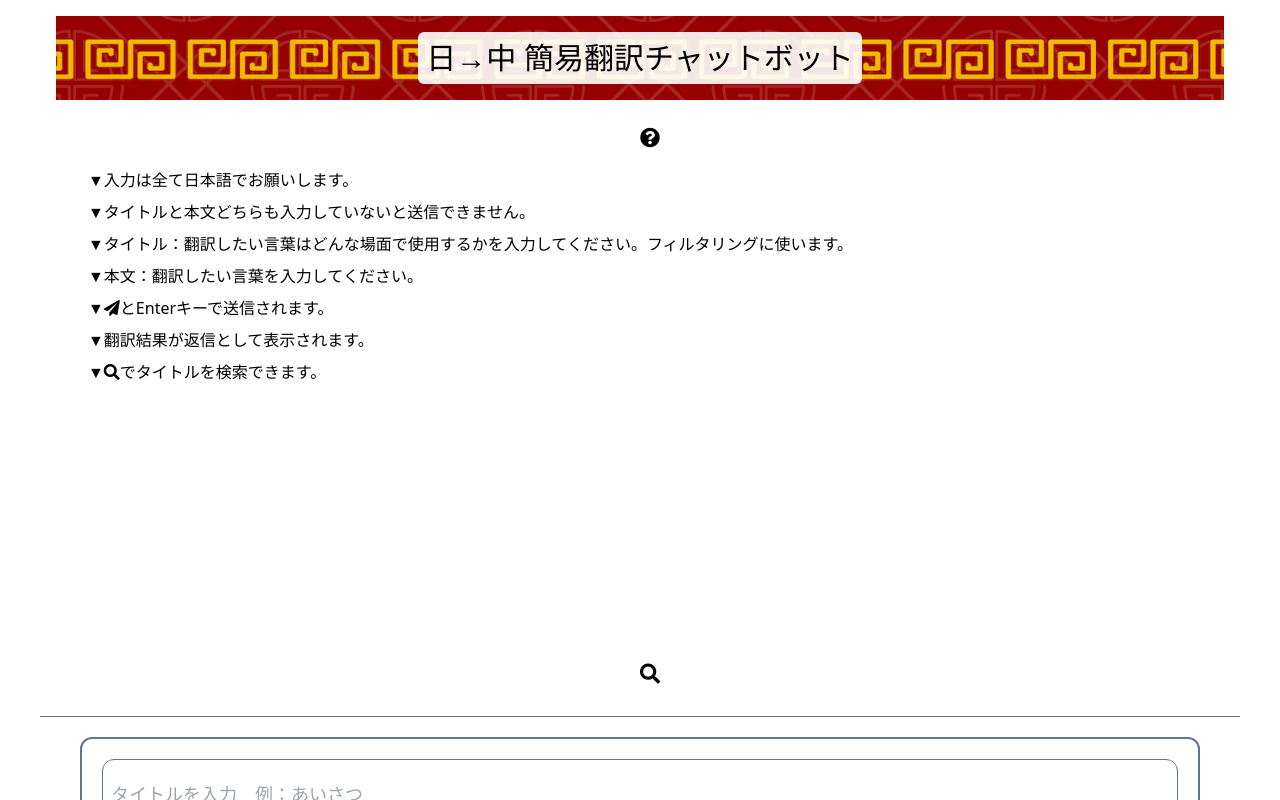
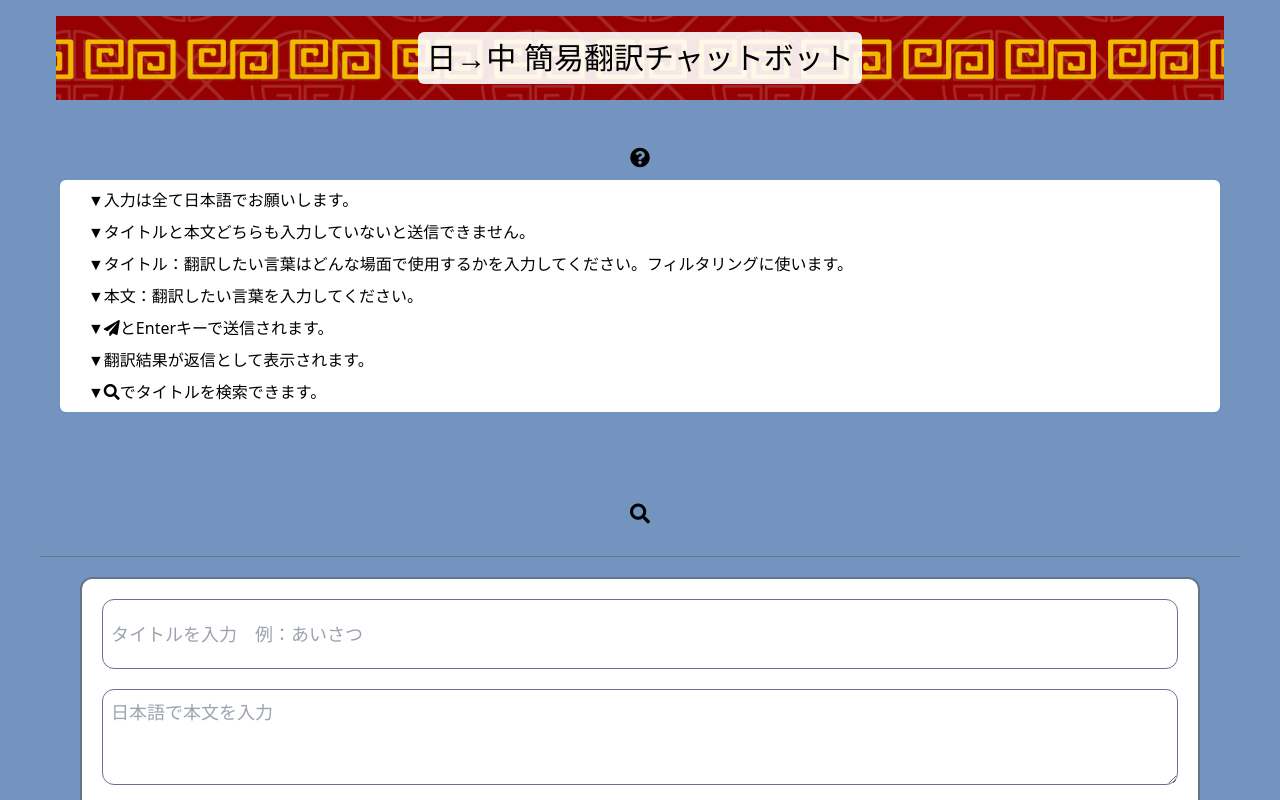
Before and after one commit to 723kb/kadai04_chat, a website with bundled scripts: page index.html in a window 1280 px wide. Both pictures are taken after a click on the button 650 px from the left and 138 px from the top of the page. Shown: the top 800 px of the page. Built offline with nearby package versions, Linux system fonts and the light colour scheme; no server answers.

Commit message:
色合いをLINE風に変更

```diff
--- a/css/input.css
+++ b/css/input.css
@@ -13,11 +13,11 @@
 }
 
 .chat-bubble.left {
-  @apply  bg-slate-50 rounded-tr-sm;
+  @apply  bg-[#EDF1EE] rounded-tr-sm;
 }
 
 .chat-bubble.right {
-  @apply bg-green-400 text-white rounded-tl-sm ml-auto;
+  @apply bg-[#8DE055] rounded-tl-sm ml-auto;
 }
 
 .chat-bubble h3 {
--- a/index.html
+++ b/index.html
@@ -13,7 +13,7 @@
   <link rel="apple-touch-icon" href="img/apple-touch-icon-180x180.png" sizes="180x180">
 </head>
 
-<body class="max-w-[1200px] mx-auto h-screen flex flex-col">
+<body class="max-w-[1200px] mx-auto h-screen flex flex-col bg-[#7494C0]">
   <!-- ヘッダー -->
   <header class="bg-cover bg-center m-4 p-4 flex justify-center items-center"
     style="background-image: url('img/header.jpg');">
@@ -22,9 +22,9 @@
   <!-- メイン -->
   <main class="flex-grow flex flex-col">
     <!-- 使い方説明 -->
-    <button id="toggleButton" class="ml-5 p-2 text-xl hover:bg-yellow-200 rounded-md"><i
+    <button id="toggleButton" class="mx-5 mt-5 p-2 text-xl hover:bg-white  rounded-md"><i
         class="fas fa-question-circle"></i></button>
-    <div id="toggleDiv" class="mx-5 px-5">
+    <div id="toggleDiv" class="mx-5 px-5 bg-white rounded-md">
       <p class="m-2">▼入力は全て日本語でお願いします。</p>
       <p class="m-2">▼タイトルと本文どちらも入力していないと送信できません。</p>
       <p class="m-2">▼タイトル：翻訳したい言葉はどんな場面で使用するかを入力してください。フィルタリングに使います。</p>
@@ -35,18 +35,18 @@
     </div>
     <!-- 登録内容表示エリア -->
     <!-- <div class="text-center text-xl">▽ 翻訳結果 ▽</div> -->
-    <div id="list" class="w-full flex-grow overflow-auto p-5 mb-[220px]">
+    <div id="list" class="w-full flex-grow overflow-auto p-5 mb-5">
       <!-- ここに追加データが挿入される -->
     </div>
         <!-- フィルタリングエリア -->
         <div class="mx-5 pb-5 flex flex-col justify-center items-center">
-          <button id="search" class="ml-5 p-2 text-xl hover:bg-yellow-200 rounded-md"><i
+          <button id="search" class="mx-5 mt-5 p-2 text-xl hover:bg-white  rounded-md"><i
               class="fas fa-search "></i></button>
           <input id="filter" type="text" placeholder="検索したいタイトルを入力"
             class="text-lg py-5 px-2 border-solid border border-slate-500 rounded-xl hover:bg-pink-50 w-full">
         </div>
     <!-- 入力エリア -->
-    <div class="bg-white z-10 p-5 border-t border-slate-500">
+    <div class="bg-[#7494C0] z-10 p-5 border-t border-slate-500">
 
       <div class="flex flex-col mx-5 px-5 pt-5 border-solid border-2 border-slate-500 rounded-xl bg-white">
         <input id="title" type="text" placeholder="タイトルを入力　例：あいさつ"
--- a/js/app.js
+++ b/js/app.js
@@ -44,14 +44,14 @@ const addMemoToList = (list, title, text, isJapanese) => {
   const timestamp = Date.now(); // メッセージを判別するために、現在のタイムスタンプを取得
   if (isJapanese) { // isJapaneseがtrueなら、日本語のメモを追加
     li.html(`
-      <div class="chat-bubble left" data-timestamp="${timestamp}">
+      <div class="chat-bubble right" data-timestamp="${timestamp}">
         <h3>${title}</h3>
-        <p class='text-gray-500'>日本語: <span class='jp-text'>${text}</span></p>
+        <p>日本語: <span class='jp-text'>${text}</span></p>
       </div>
     `);
   } else { // isJapaneseがfalseなら、中国語のメモを追加
     li.html(`
-      <div class="chat-bubble right " data-timestamp="${timestamp}">
+      <div class="chat-bubble left " data-timestamp="${timestamp}">
         <h3>${title}</h3>
         <p>中国語: <span class='cn-text'>${text}</span></p>
       </div>
```
Also changed, not shown: css/output.css.
